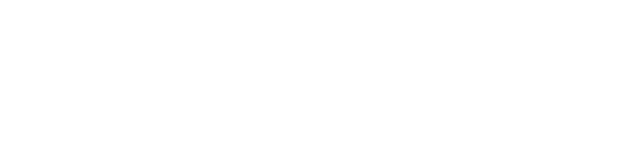
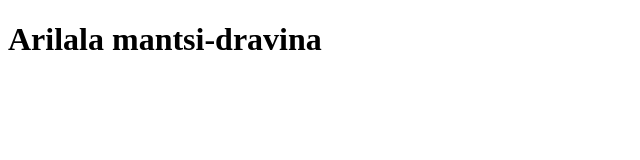
Before and after one commit to tahiry09/TestGit, a plain HTML site: page Index.html in a window 1280 px wide. Shown: the whole page, without its empty margins (0-640 px from the left). Drawn offline with Linux system fonts and the light colour scheme.

Commit message:
modification index.html

```diff
--- a/Index.html
+++ b/Index.html
@@ -6,6 +6,6 @@
     <title>Document</title>
 </head>
 <body>
-
+   <h1>Arilala mantsi-dravina</h1>
 </body>
 </html>
```
